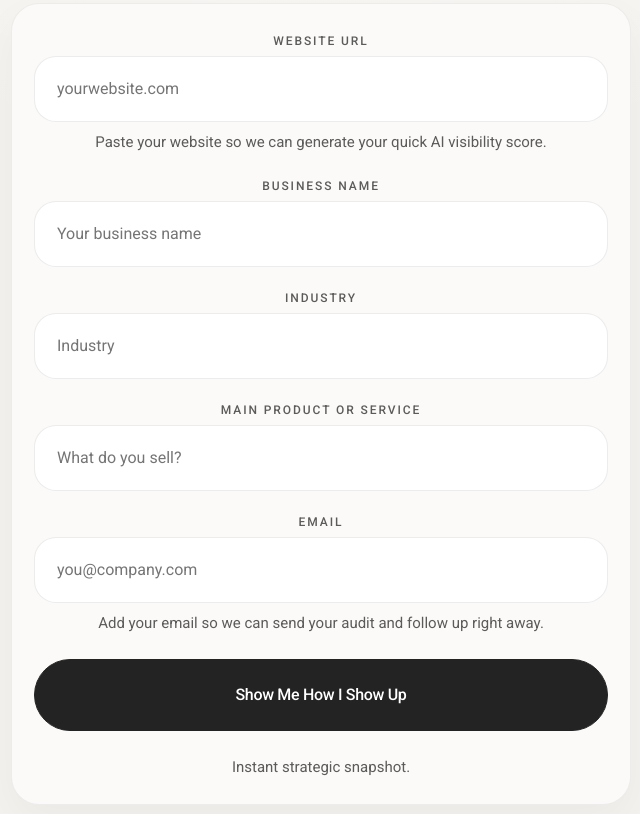
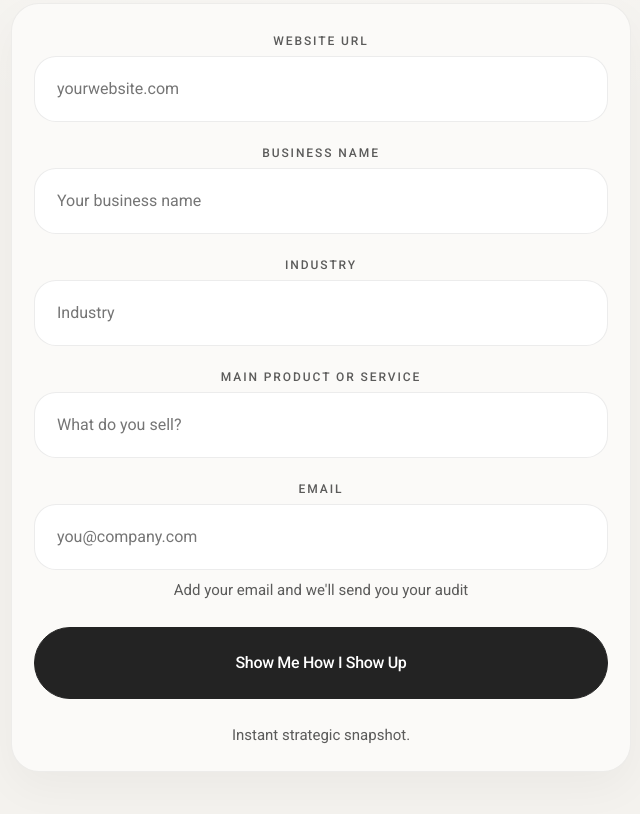
Before and after one commit to GetDamonAI/Audit2, a plain HTML site: page ssm-ai-audit/index.html in a window 1280 px wide. Shown: the part 460-1274 px from the top of the page, without its empty margins (319-959 px from the left). Drawn offline with Linux system fonts and the light colour scheme.

Commit message:
Update index.html

```diff
--- a/ssm-ai-audit/index.html
+++ b/ssm-ai-audit/index.html
@@ -41,7 +41,7 @@
         <div class="field">
           <label for="url">Website URL</label>
           <input id="url" name="url" type="text" placeholder="yourwebsite.com" required />
-          <p class="help">Paste your website so we can generate your quick AI visibility score.</p>
+
         </div>
 
         <div class="field">
@@ -62,7 +62,7 @@
         <div class="field">
           <label for="email">Email</label>
           <input id="email" name="email" type="email" placeholder="you@company.com" required />
-          <p class="help">Add your email so we can send your audit and follow up right away.</p>
+          <p class="help">Add your email and we'll send you your audit</p>
         </div>
 
         <button type="submit" id="submit-button" class="primary-button">Show Me How I Show Up</button>
```
